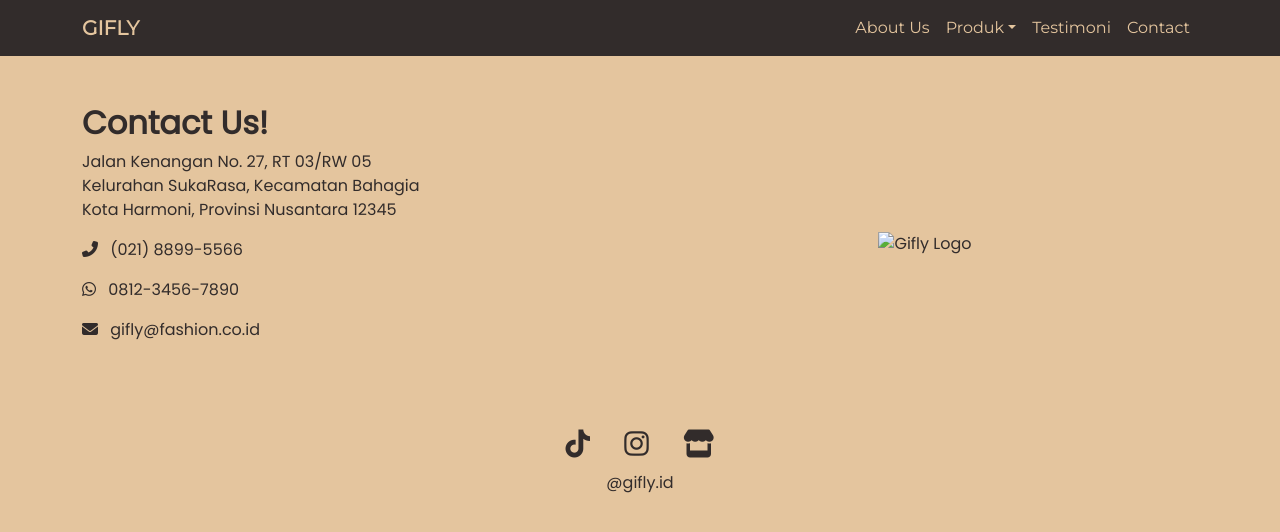
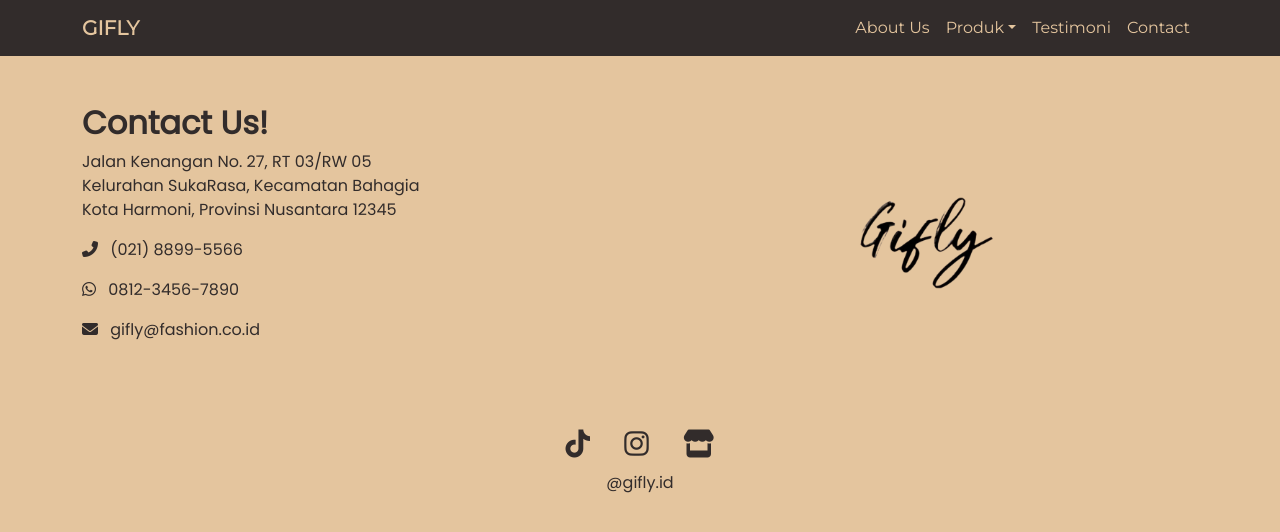
Before and after one commit to rorenciafadlyla/shoes, a plain HTML site: page contact.html in a window 1280 px wide. Drawn offline with nearby package versions, Linux system fonts and the light colour scheme.

Commit message:
Update contact.html

```diff
--- a/contact.html
+++ b/contact.html
@@ -107,7 +107,7 @@
                 <p><i class="fas fa-envelope me-2"></i> gifly@fashion.co.id</p>
             </div>
             <div class="col-md-6 text-center">
-                <img src="logogifly.png" alt="Gifly Logo" class="img-fluid" style="max-height: 180px;" />
+                <img src="img/logogifly.png" alt="Gifly Logo" class="img-fluid" style="max-height: 180px;" />
             </div>
         </div>
 
```
